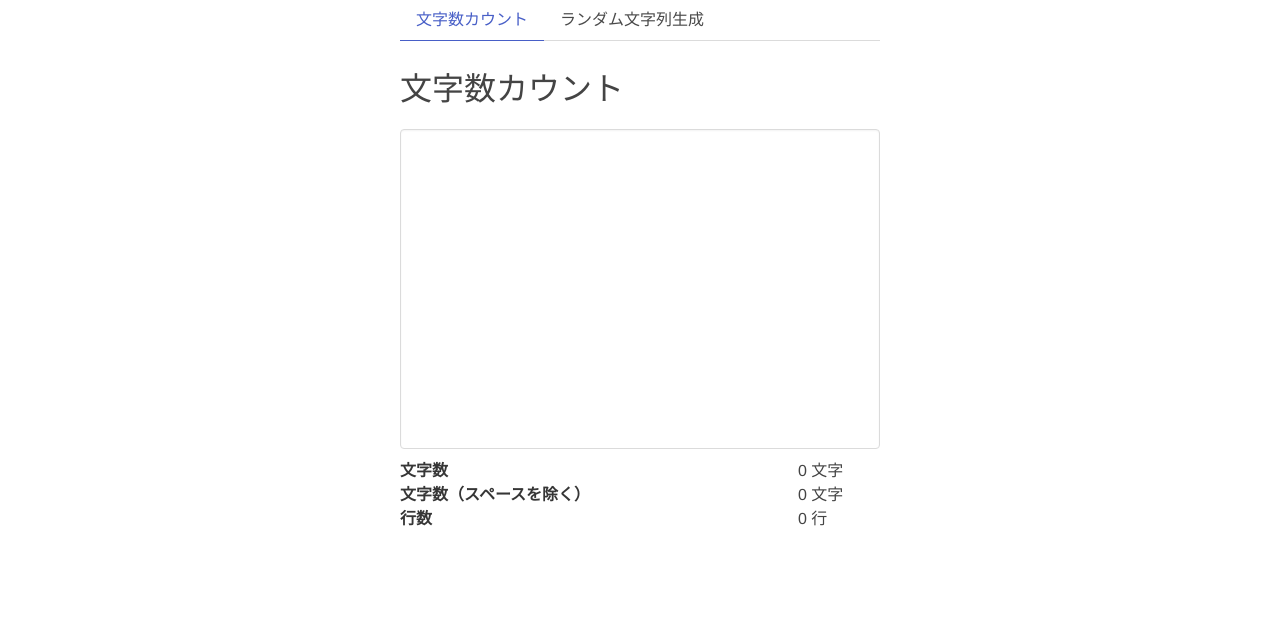
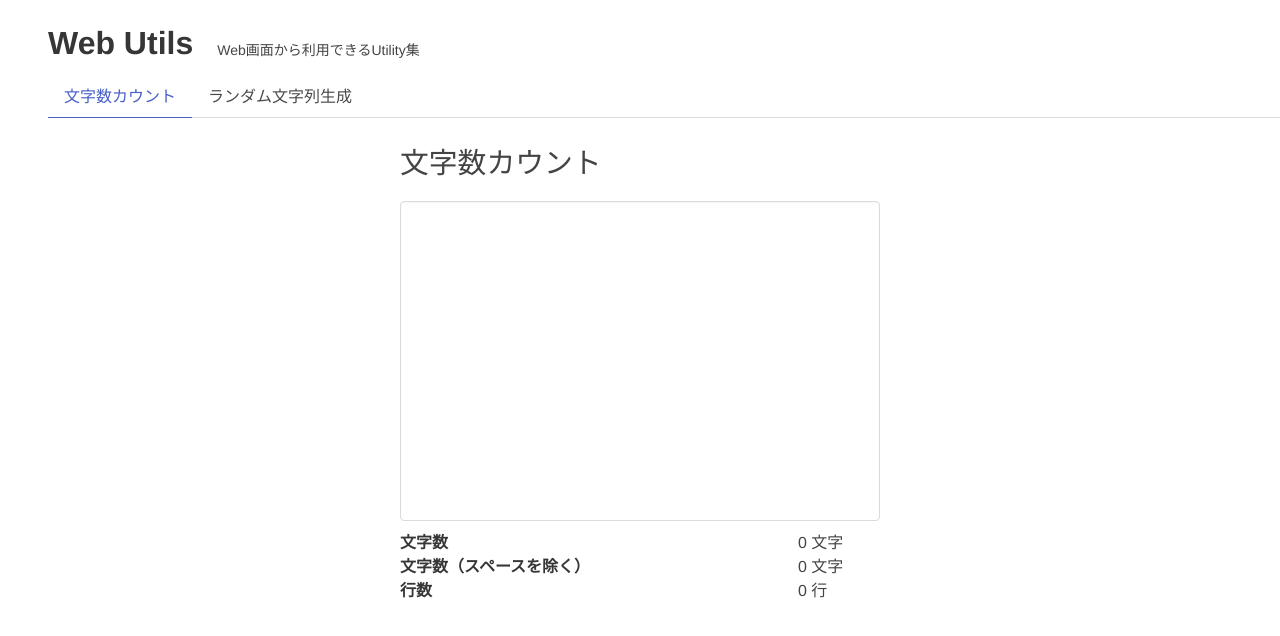
Before and after one commit to nek0meshi/web-utils, a Vue app in the folder app/: page / in a window 1280 px wide. Shown: the top 636 px of the page. Built offline with nearby package versions, Linux system fonts and the light colour scheme; a web font is replaced by a local one.

Commit message:
- タイトル・レイアウトを修正

```diff
--- a/app/index.html
+++ b/app/index.html
@@ -4,7 +4,7 @@
     <meta charset="UTF-8" />
     <link rel="icon" href="/favicon.ico" />
     <meta name="viewport" content="width=device-width, initial-scale=1.0" />
-    <title>Vite App</title>
+    <title>Web Utils</title>
   </head>
   <body>
     <div id="app"></div>
--- a/app/src/App.vue
+++ b/app/src/App.vue
@@ -1,6 +1,10 @@
 <template>
   <div>
-    <div class="tabs">
+    <header class="is-flex mt-5 mb-3 ml-6">
+      <h1 class="title my-auto is-inline-block">Web Utils</h1>
+      <small class="mt-4 ml-5">Web画面から利用できるUtility集</small>
+    </header>
+    <div class="tabs mt-4 mb-5 ml-6">
       <ul>
         <li :class="{ 'is-active': tab === TAB_COUNT_TEXT }">
           <a @click="selectTab(TAB_COUNT_TEXT)">文字数カウント</a>
@@ -39,15 +43,13 @@ const selectTab = (selectedTab) => {
 #app {
   color: #444;
   font-family: Klee One, Helvetica, Arial, sans-serif;
-  width: 480px;
-  margin: 0 auto;
   h1 {
-    font-size: 2.5rem;
+    font-size: 2.3rem;
     font-weight: semi-bold;
     margin-bottom: 1rem;
   }
   h2 {
-    font-size: 2rem;
+    font-size: 1.8rem;
     font-weight: semi-bold;
     margin-bottom: 1rem;
   }
@@ -55,8 +57,19 @@ const selectTab = (selectedTab) => {
     font-size: 1.5rem;
     font-weight: semi-bold;
   }
+  main {
+    width: 480px;
+    margin: 0 auto;
+    @media (max-width: $tablet) {
+      margin-left: 3rem;
+    }
+  }
   footer {
     height: 100px;
   }
+  .title {
+    font-size: 2rem;
+    font-weight: bold;
+  }
 }
 </style>
```
